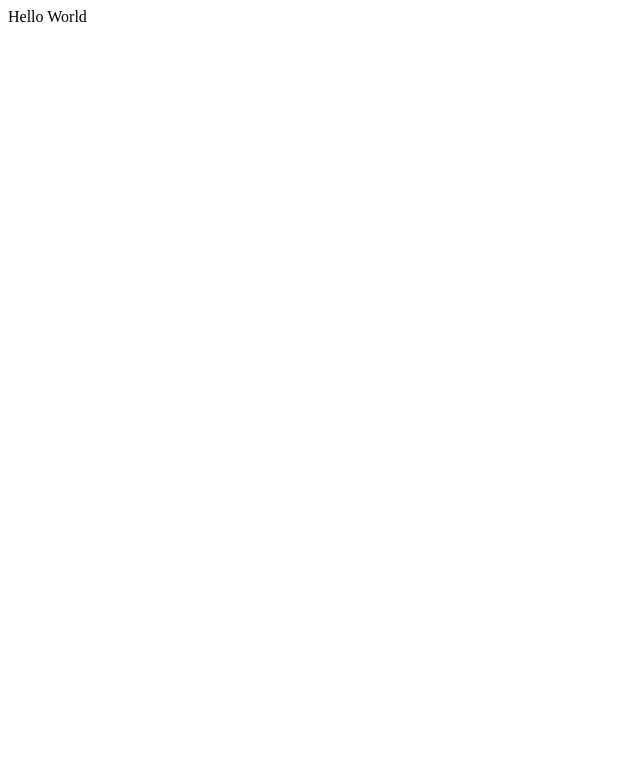
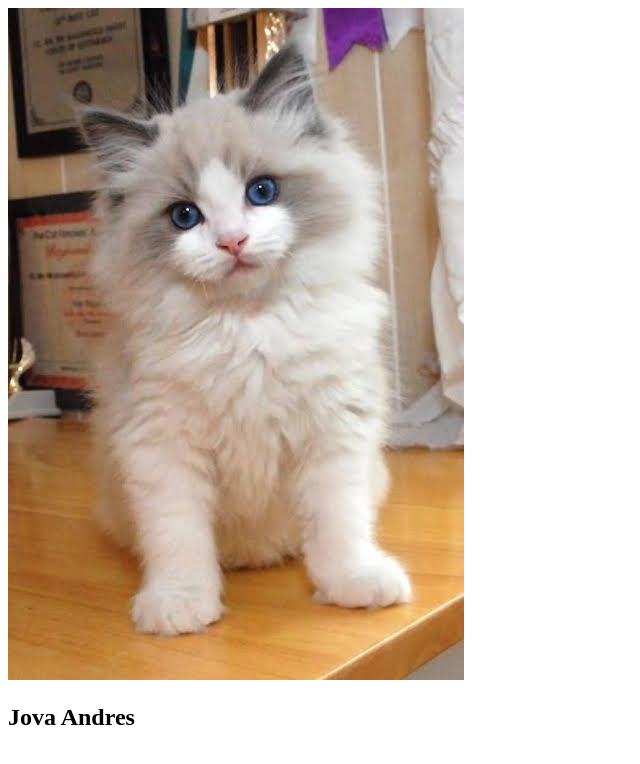
Before and after one commit to jovaandres/my-repo-from-github, a plain HTML site: page index.html in a window 1280 px wide. Shown: the whole page, without its empty margins (0-640 px from the left). Drawn offline with Linux system fonts and the light colour scheme.

Commit message:
added images and display simple profile data

```diff
--- a/index.html
+++ b/index.html
@@ -2,7 +2,10 @@
 <html>
     <head></head>
     <body>
-        Hello World
+        <div>
+            <img src="images/images.jpeg" alt="profile image"/>
+            <h2>Jova Andres</h2>
+        </div>
     </body>
 
 </html>
```
Also changed, not shown: images/images.jpeg (added).
